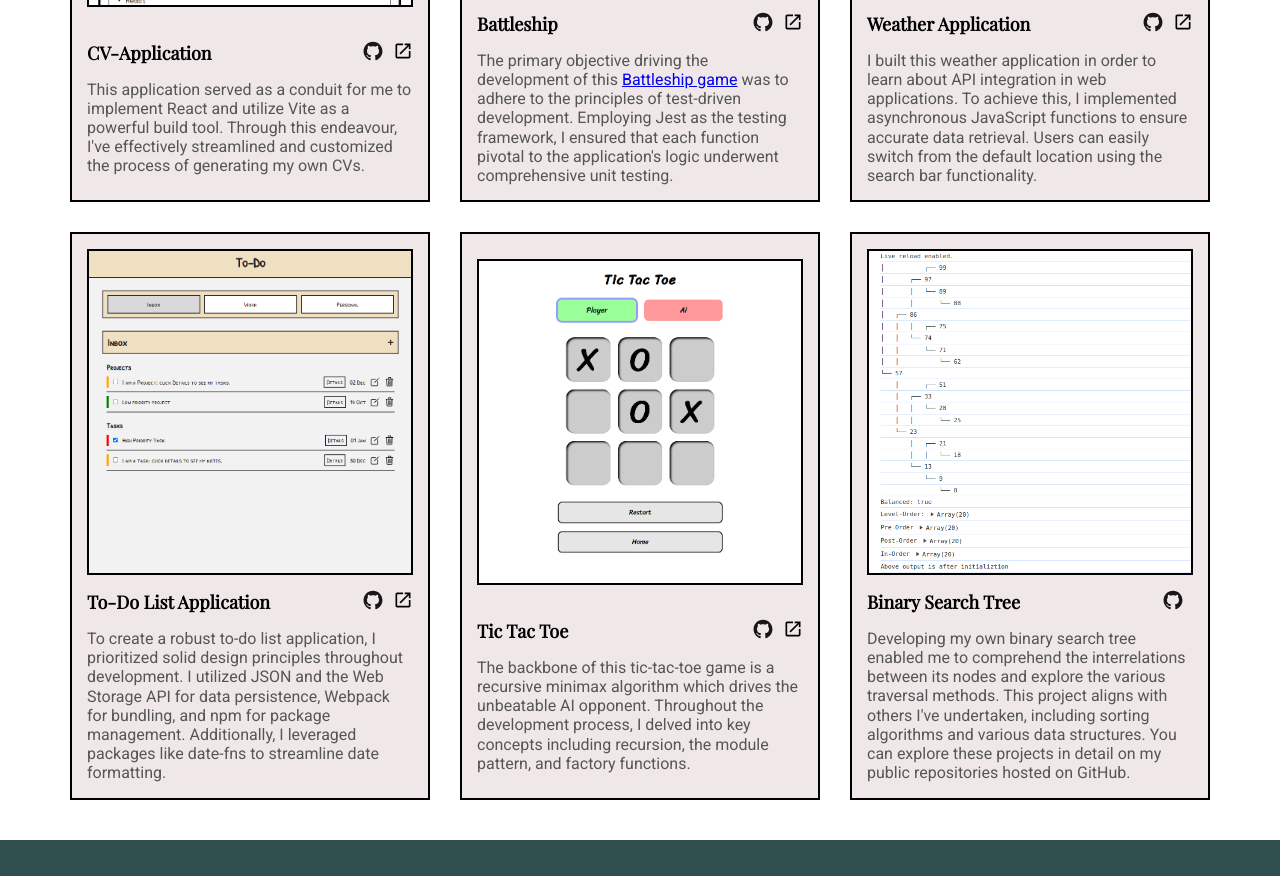
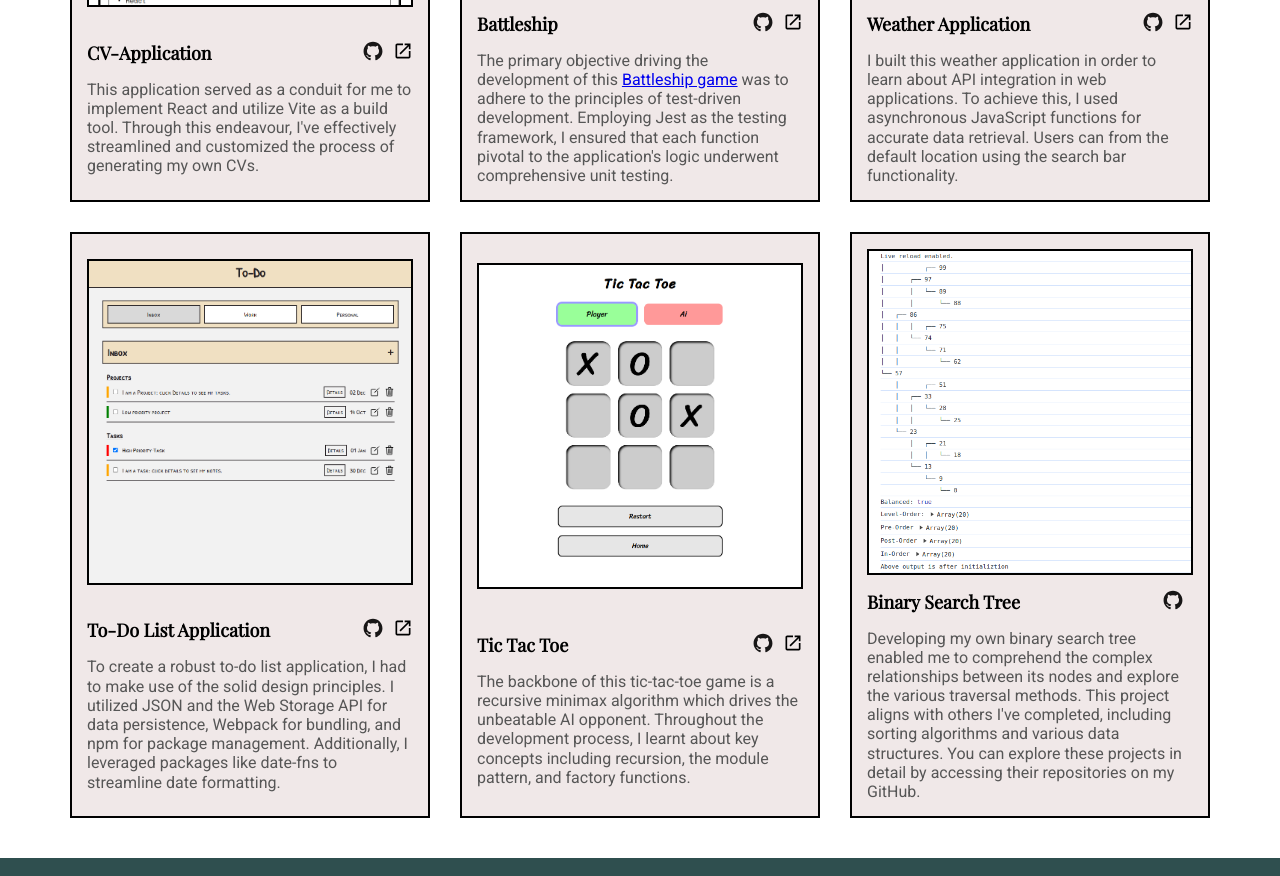
Before and after one commit to Ngonidzashe-Zvenyika/homepage, a website: page index.html in a window 1280 px wide. Shown: the part 876-1752 px from the top of the page. Drawn offline with nearby package versions, Linux system fonts and the light colour scheme.

Commit message:
Update text

```diff
--- a/index.html
+++ b/index.html
@@ -20,15 +20,14 @@
           <div>
             <h2>About me</h2>
             <p>
-              Greetings! I am Ngonidzashe Fungai Zvenyika, a 19-year-old
-              studying Computer Science with a focus on Data Science at
-              Stellenbosch University. My interest in computing began in high
-              school, where I explored Computer Science, Mathematics, and
-              Physics, sparking my passion for logical problem-solving. In 2023,
-              I delved into web development through an online course, expanding
-              my skills and creating a portfolio to showcase my abilities.
-              Beyond academics, I enjoy nature, exercise, and literature,
-              finding inspiration in both science and the arts.
+              Greetings! I'm Ngonidzashe Fungai Zvenyika, a 19-year-old studying
+              Computer Science with a focus on Data Science at Stellenbosch
+              University. My interest in computing began in high school, where I
+              explored Computer Science, Mathematics, and Physics, sparking my
+              passion for logical problem-solving. In 2023, I immersed myself in
+              an online web development course, expanding my skills and creating
+              a portfolio to showcase my abilities. Beyond academics, I enjoy
+              nature, exercise, and literature.
             </p>
           </div>
           <div class="socials">
@@ -92,9 +91,9 @@
             </div>
             <p class="description">
               This application served as a conduit for me to implement React and
-              utilize Vite as a powerful build tool. Through this endeavour,
-              I've effectively streamlined and customized the process of
-              generating my own CVs.
+              utilize Vite as a build tool. Through this endeavour, I've
+              effectively streamlined and customized the process of generating
+              my own CVs.
             </p>
           </div>
         </div>
@@ -163,10 +162,10 @@
             </div>
             <p class="description">
               I built this weather application in order to learn about API
-              integration in web applications. To achieve this, I implemented
-              asynchronous JavaScript functions to ensure accurate data
-              retrieval. Users can easily switch from the default location using
-              the search bar functionality.
+              integration in web applications. To achieve this, I used
+              asynchronous JavaScript functions for accurate data retrieval.
+              Users can from the default location using the search bar
+              functionality.
             </p>
           </div>
         </div>
@@ -195,11 +194,11 @@
               /></a>
             </div>
             <p class="description">
-              To create a robust to-do list application, I prioritized solid
-              design principles throughout development. I utilized JSON and the
-              Web Storage API for data persistence, Webpack for bundling, and
-              npm for package management. Additionally, I leveraged packages
-              like date-fns to streamline date formatting.
+              To create a robust to-do list application, I had to make use of
+              the solid design principles. I utilized JSON and the Web Storage
+              API for data persistence, Webpack for bundling, and npm for
+              package management. Additionally, I leveraged packages like
+              date-fns to streamline date formatting.
             </p>
           </div>
         </div>
@@ -230,7 +229,7 @@
             <p class="description">
               The backbone of this tic-tac-toe game is a recursive minimax
               algorithm which drives the unbeatable AI opponent. Throughout the
-              development process, I delved into key concepts including
+              development process, I learnt about key concepts including
               recursion, the module pattern, and factory functions.
             </p>
           </div>
@@ -252,11 +251,11 @@
             </div>
             <p class="description">
               Developing my own binary search tree enabled me to comprehend the
-              interrelations between its nodes and explore the various traversal
-              methods. This project aligns with others I've undertaken,
+              complex relationships between its nodes and explore the various
+              traversal methods. This project aligns with others I've completed,
               including sorting algorithms and various data structures. You can
-              explore these projects in detail on my public repositories hosted
-              on GitHub.
+              explore these projects in detail by accessing their repositories
+              on my GitHub.
             </p>
           </div>
         </div>
```
